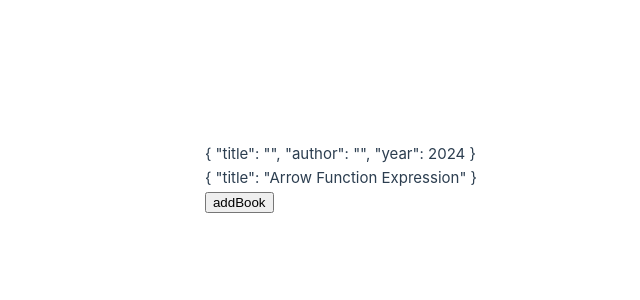
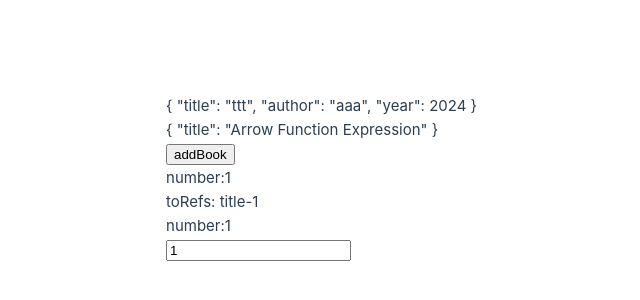
Before and after one commit to A189861A/vue3-vite-ts, a Vue app: page /TypeScriptView in a window 1280 px wide. Shown: the part 222-522 px from the top of the page, without its empty margins (163-803 px from the left). Built offline with nearby package versions, Linux system fonts and the light colour scheme.

Commit message:
【web】【issue_id=xxx】setup

```diff
--- /dev/null
+++ b/src/components/ToRefCom.vue
@@ -0,0 +1,38 @@
+<template>
+    <div>
+        toRefs: {{ title }} <br> number:{{ number }}
+    </div>
+</template>
+
+<script>
+import { toRefs, toRef } from 'vue';
+
+export default {
+    props: {
+        number: String,
+        title: String,
+        reactiveBook: Object,
+    },
+  setup(props) {
+    console.log('---props---', props)
+    // 将 `props` 转为一个其中全是 ref 的对象，然后解构
+    const { number, reactiveBook } = toRefs(props)
+    // `number` 是一个追踪着 `props.number` 的 ref
+    console.log('--reactiveBook--', reactiveBook)
+    console.log('--number--', number.value)
+
+    // 或者，将 `props` 的单个属性转为一个 ref
+    const title = toRef(props, 'title')
+
+    console.log('--title--', title.value)
+    return {
+        // props,
+        // title
+    }
+  }
+}
+</script>
+
+<style scoped>
+
+</style>
--- a/src/views/TypeScriptView.vue
+++ b/src/views/TypeScriptView.vue
@@ -1,21 +1,50 @@
 <template>
     <div>
       <TypeScriptCom :book="book" :callback="callback" @addBook="addBook"/>
+      number:{{ number }}
+      <ToRefCom title="title-1" :number="number" :reactiveBook="reactiveBook"/>
+      <input v-model="number" />
     </div>
 </template>
 
 <script lang="ts">
 import TypeScriptCom from '@/components/TypeScriptCom.vue';
+import ToRefCom from '@/components/ToRefCom.vue';
+import { reactive, ref } from 'vue';
 
 export default {
   props: ['message'],
-  components: { TypeScriptCom },
-  setup(props, content) {
+  components: { TypeScriptCom, ToRefCom },
+  // setup: 在组件中使用组合式 API 的入口
+  // 1.需要在非单文件组件中使用组合式 API 时。
+  // 2.需要在基于 选项式 API 的组件中 集成 基于组合式 API 的代码时。
+  // 3.在 setup() 中访问 this 会是 undefined
+  // 4.setup() 应该同步地返回一个对象。唯一可以使用 async setup() 的情况是，该组件是 Suspense 组件的后裔。
+  // 5.常规解构 props 对象，解构出的变量将会丢失响应性
+  // 6.保持响应性: toRefs() 和 toRef() 这两个工具函数：
+  setup(props, context) { // context 上下文对象: 上下文对象是非响应式的，可以安全地解构
+    // 透传 Attributes（非响应式的对象，等价于 $attrs）
+    console.log(context.attrs)
+
+    // 插槽（非响应式的对象，等价于 $slots）
+    console.log(context.slots)
+
+    // 触发事件（函数，等价于 $emit）
+    console.log(context.emit)
+
+    // 暴露公共属性（函数）
+    // expose 函数用于显式地限制该组件暴露出的属性，当父组件通过模板引用访问该组件的实例时，将仅能访问 expose 函数暴露出的内容：
+    console.log(context.expose)
+
+
     const book = {
-      title: '',
-      author: '',
+      title: 'ttt',
+      author: 'aaa',
       year: 2024
     }
+
+    const reactiveBook = reactive(book);
+    const number = ref(1);
 
     // function callback<T>(value:T):void {
     //   console.log('callback', value);
@@ -28,7 +57,12 @@ export default {
     const addBook = (value: any) => {
       console.log('addBook', value);
     }
-    return { book, callback, addBook }
+    // 返回值会暴露给模板和其他的选项式 API 钩子
+    // 1.在模板中访问从 setup 返回的 ref 时，它会自动浅层解包，因此你无须再在模板中为它写 .value
+    return { book, callback, addBook, number, reactiveBook }
+  },
+  mounted() {
+    console.log('--mounted--', this.book) // 0
   }
 }
 </script>
```
